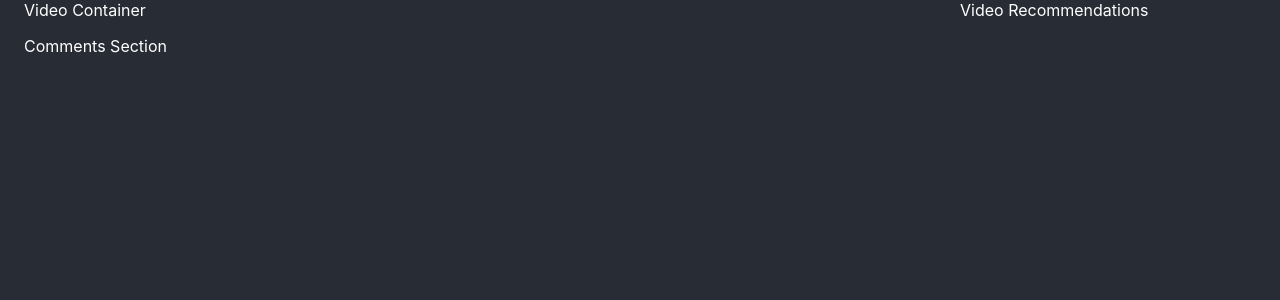
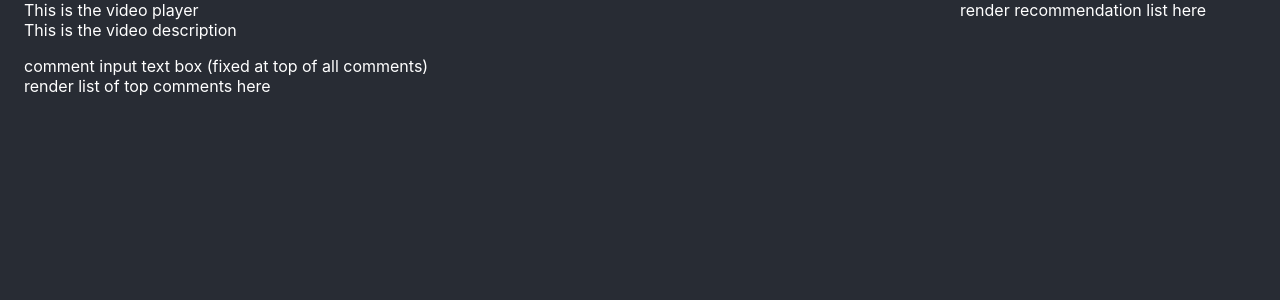
Before and after one commit to ankushrgv/dummy-youtube, a React (Create React App) app: page / in a window 1280 px wide. Shown: the top 300 px of the page. Built offline with nearby package versions, Linux system fonts and the light colour scheme.

Commit message:
Added sub-components for layout sections

```diff
--- a/src/App.js
+++ b/src/App.js
@@ -1,5 +1,8 @@
 import { Container, Grid } from '@mui/material';
 import './App.css';
+import { CommentSection } from './layout/CommentSection';
+import { RecommendationSection } from './layout/RecommendationSection';
+import { VideoSection } from './layout/VideoSection';
 
 function App() {
   return (
@@ -8,16 +11,16 @@ function App() {
         <Grid container spacing={2}>
           <Grid item md={9} xs={12}>
             <Grid container spacing={2}>
-              <Grid item md={9} xs={12}>
-                Video Container
+              <Grid item md={12} xs={12}>
+                <VideoSection />
               </Grid>
               <Grid item md={12} xs={12}>
-                Comments Section
+                <CommentSection />
               </Grid>
             </Grid>
           </Grid>
           <Grid item md={3} xs={12}>
-            Video Recommendations
+            <RecommendationSection />
           </Grid>
         </Grid>
       </Container>
--- /dev/null
+++ b/src/components/AddNewComment.js
@@ -0,0 +1,7 @@
+export const AddNewComment = () => {
+  return (
+    <div>
+      comment input text box (fixed at top of all comments)
+    </div>
+  )
+}
--- /dev/null
+++ b/src/components/AllComments.js
@@ -0,0 +1,7 @@
+export const AllComments = () => {
+  return (
+    <div>
+      render list of top comments here
+    </div>
+  )
+}
--- /dev/null
+++ b/src/components/VideoDescription.js
@@ -0,0 +1,8 @@
+
+export const VideoDescription = () => {
+  return (
+    <div>
+      This is the video description
+    </div>
+  )
+}
--- /dev/null
+++ b/src/components/VideoPlayer.js
@@ -0,0 +1,8 @@
+
+export const VideoPlayer = () => {
+  return (
+    <div>
+      This is the video player
+    </div>
+  )
+}
--- /dev/null
+++ b/src/layout/CommentSection.js
@@ -0,0 +1,11 @@
+import { AddNewComment } from "../components/AddNewComment"
+import { AllComments } from "../components/AllComments"
+
+export const CommentSection = () => {
+  return (
+    <>
+      <AddNewComment />
+      <AllComments />
+    </>
+  )
+}
--- /dev/null
+++ b/src/layout/RecommendationSection.js
@@ -0,0 +1,7 @@
+export const RecommendationSection = () => {
+  return (
+    <div>
+      render recommendation list here
+    </div>
+  )
+}
--- /dev/null
+++ b/src/layout/VideoSection.js
@@ -0,0 +1,11 @@
+import { VideoDescription } from "../components/VideoDescription"
+import { VideoPlayer } from "../components/VideoPlayer"
+
+export const VideoSection = () => {
+  return (
+    <>
+      <VideoPlayer />
+      <VideoDescription />
+    </>
+  )
+}
```
